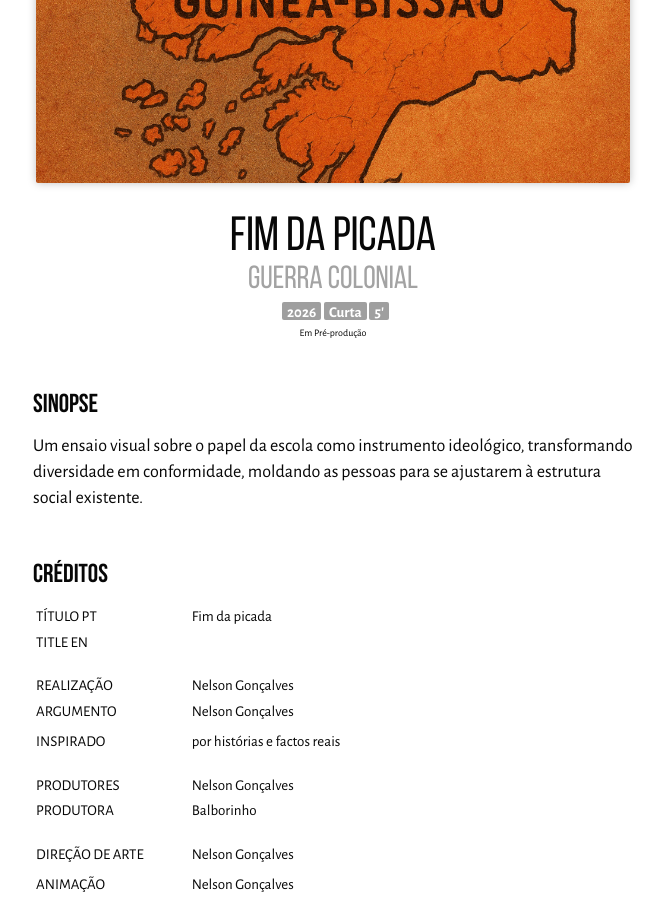
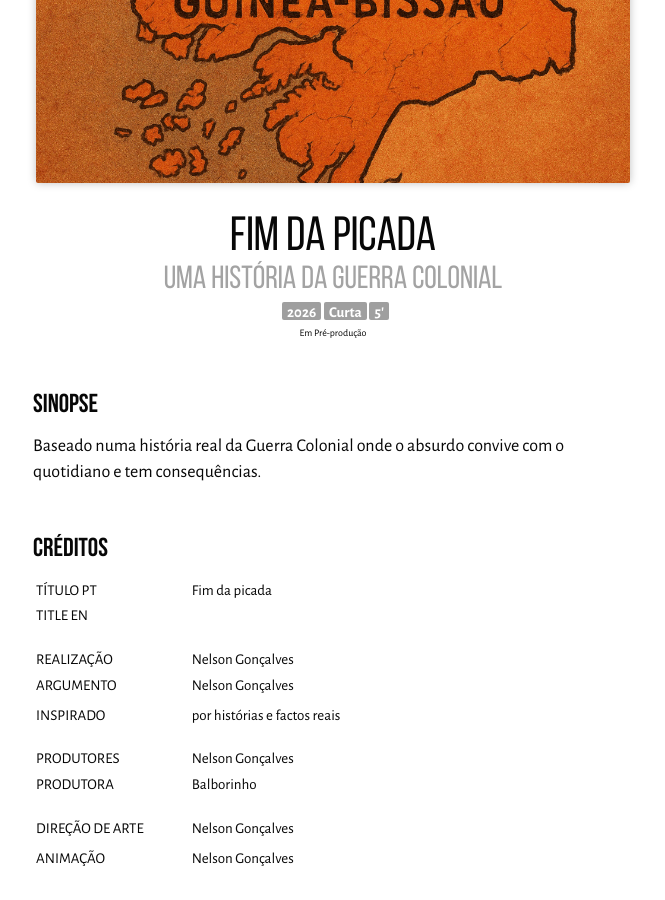
Before and after one commit to balborinho/balborinho.github.io, a Jekyll site: the page built from _products/picada.md, in a window 1280 px wide and 900 px high, scrolled down 444 px. Shown: the whole window, without its empty margins (307-972 px from the left). Built offline with Jekyll 4.4.1, drawn with Linux system fonts in a browser that asks for light colours.

Commit message:
Update picada.md

```diff
--- a/_products/picada.md
+++ b/_products/picada.md
@@ -2,7 +2,7 @@
 title: "Fim da picada"
 titulo-en: ""
 titulo-pt: "Fim da picada"
-subtitle: "Guerra Colonial"
+subtitle: "Uma história da Guerra Colonial"
 type: ['2026', 'Curta', "5'"]
 
 etapa: Pré-produção
@@ -57,8 +57,7 @@ country: Portugal
 language: pt
 subtitles: en
 
-excerpt: Um ensaio visual sobre o papel da escola como instrumento ideológico, transformando diversidade em conformidade, moldando as pessoas para se ajustarem à estrutura social existente.
-
+excerpt: Baseado numa história real onde o absurdo convive com o quotidiano e tem consequências.
 
 
 #links:
@@ -69,4 +68,5 @@ excerpt: Um ensaio visual sobre o papel da escola como instrumento ideológico,
 ---
 
 <h2 class="">Sinopse</h2>
-Um ensaio visual sobre o papel da escola como instrumento ideológico, transformando diversidade em conformidade, moldando as pessoas para se ajustarem à estrutura social existente.
+
+Baseado numa história real da Guerra Colonial onde o absurdo convive com o quotidiano e tem consequências.
```
